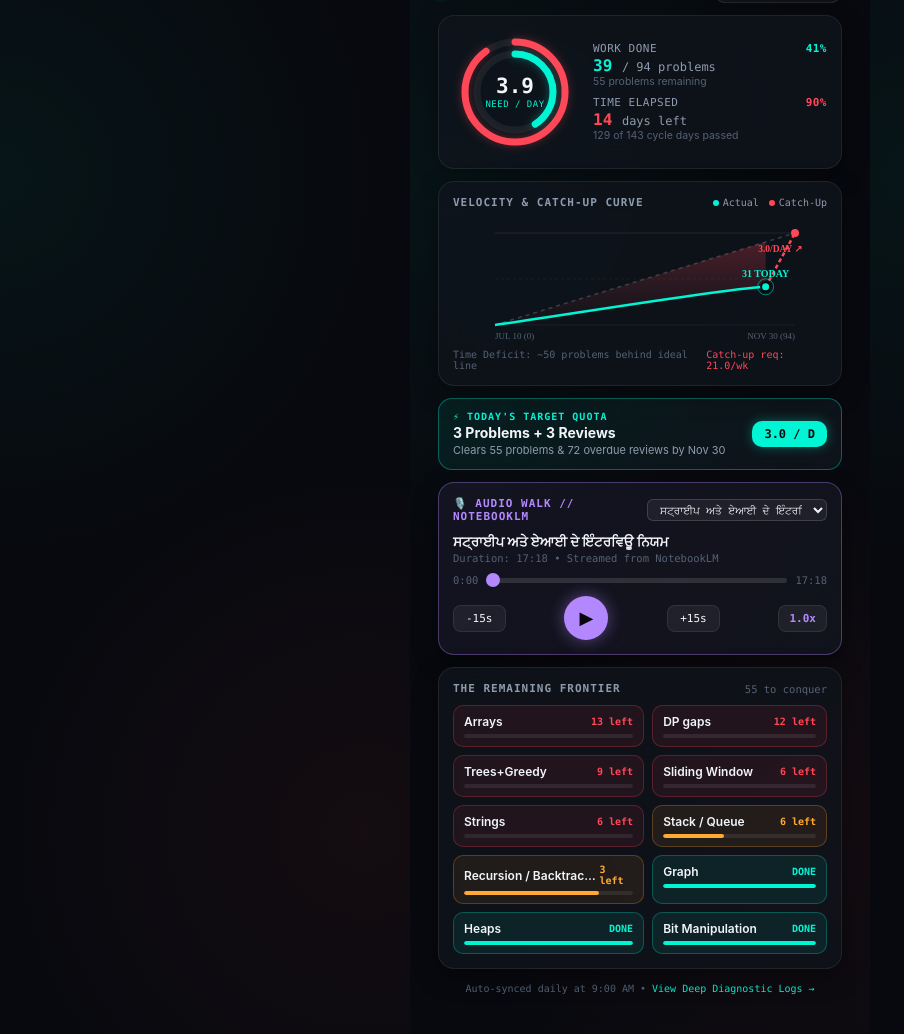
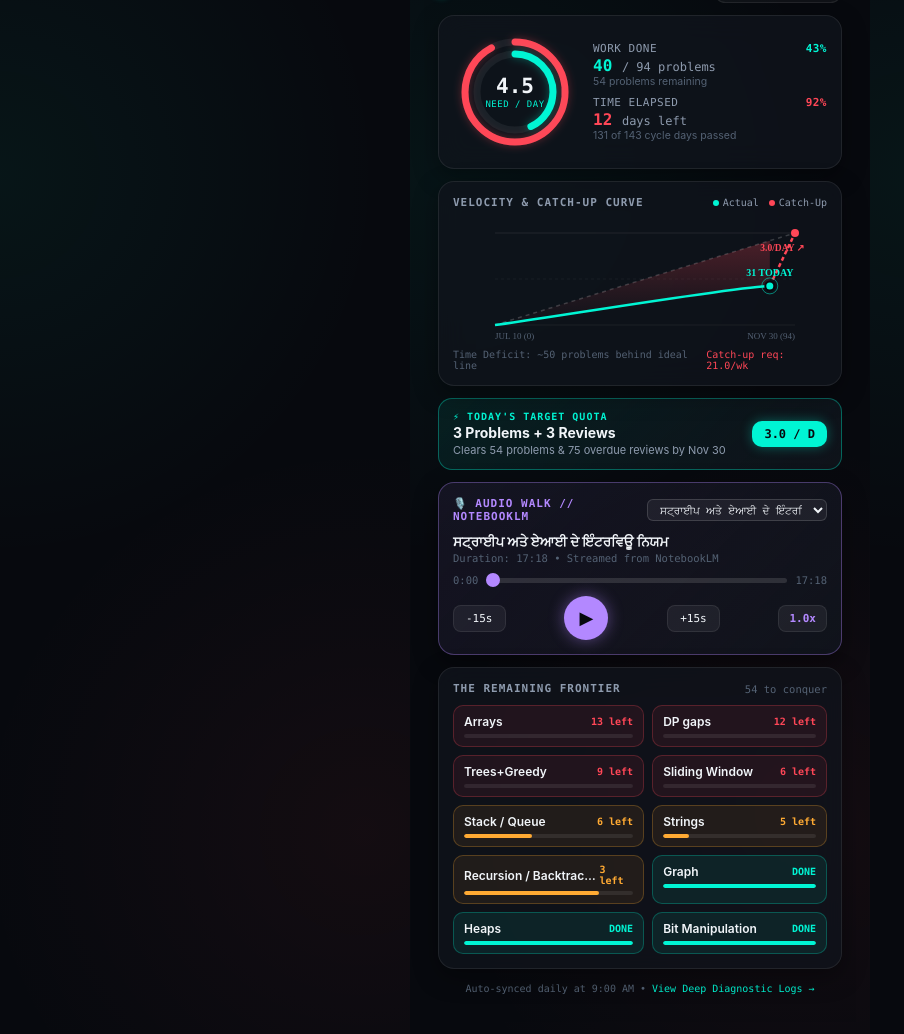
Before and after one commit to parvinder0100-droid/interview-prep-dashboard, a plain HTML site: page index.html in a window 1280 px wide. Shown: the part 44-1078 px from the top of the page, without its empty margins (0-904 px from the left). Drawn offline with Linux system fonts and the light colour scheme.

Commit message:
Update daily dashboard 2026-11-18 09:23

```diff
--- a/index.html
+++ b/index.html
@@ -118,7 +118,7 @@ html, body {
   stroke-linecap: round;
   fill: none;
   stroke-dasharray: 314.2;
-  stroke-dashoffset: 31.4;
+  stroke-dashoffset: 25.1;
   filter: drop-shadow(0 0 4px var(--time-glow));
 }
 .ring-work {
@@ -126,7 +126,7 @@ html, body {
   stroke-linecap: round;
   fill: none;
   stroke-dasharray: 238.8;
-  stroke-dashoffset: 140.9;
+  stroke-dashoffset: 136.1;
   filter: drop-shadow(0 0 4px var(--accent-glow));
 }
 .ring-center-txt {
@@ -480,7 +480,7 @@ html, body {
           <circle class="ring-work" cx="62" cy="62" r="38" stroke-width="7"></circle>
         </svg>
         <div class="ring-center-txt">
-          <div class="ring-main">3.9</div>
+          <div class="ring-main">4.5</div>
           <div class="ring-sub">NEED / DAY</div>
         </div>
       </div>
@@ -489,19 +489,19 @@ html, body {
         <div class="stat-item">
           <div class="stat-hdr">
             <span>Work Done</span>
-            <span style="color:var(--accent);font-weight:bold;">41%</span>
+            <span style="color:var(--accent);font-weight:bold;">43%</span>
           </div>
-          <div class="stat-val accent">39 <span style="font-size:12px;color:var(--text-muted);font-weight:normal;">/ 94 problems</span></div>
-          <div class="stat-note">55 problems remaining</div>
+          <div class="stat-val accent">40 <span style="font-size:12px;color:var(--text-muted);font-weight:normal;">/ 94 problems</span></div>
+          <div class="stat-note">54 problems remaining</div>
         </div>
 
         <div class="stat-item">
           <div class="stat-hdr">
             <span>Time Elapsed</span>
-            <span style="color:var(--time-coral);font-weight:bold;">90%</span>
+            <span style="color:var(--time-coral);font-weight:bold;">92%</span>
           </div>
-          <div class="stat-val crit">14 <span style="font-size:12px;color:var(--text-muted);font-weight:normal;">days left</span></div>
-          <div class="stat-note">129 of 143 cycle days passed</div>
+          <div class="stat-val crit">12 <span style="font-size:12px;color:var(--text-muted);font-weight:normal;">days left</span></div>
+          <div class="stat-note">131 of 143 cycle days passed</div>
         </div>
       </div>
     </div>
@@ -534,27 +534,27 @@ html, body {
       <path d="M 35.0 110.0 L 335.0 18.0" fill="none" stroke="rgba(255,255,255,0.18)" stroke-width="1.5" stroke-dasharray="4,4"/>
 
       <!-- Shaded Deficit Area -->
-      <path d="M 305.6 27.0 L 305.6 71.8 L 35.0 110.0 Z" fill="url(#deficitGrad)"/>
+      <path d="M 309.8 25.7 L 309.8 70.9 L 35.0 110.0 Z" fill="url(#deficitGrad)"/>
 
       <!-- Actual Progress Line -->
-      <path d="M 35.0 110.0 C 75.0 105.0, 275.6 71.8, 305.6 71.8" fill="none" stroke="var(--accent)" stroke-width="2.5"/>
+      <path d="M 35.0 110.0 C 75.0 105.0, 279.8 70.9, 309.8 70.9" fill="none" stroke="var(--accent)" stroke-width="2.5"/>
 
       <!-- Catch-up Slope to Target End (Steep red/coral dotted line) -->
-      <path d="M 305.6 71.8 L 335.0 18.0" fill="none" stroke="var(--time-coral)" stroke-width="2.5" stroke-dasharray="4,3"/>
+      <path d="M 309.8 70.9 L 335.0 18.0" fill="none" stroke="var(--time-coral)" stroke-width="2.5" stroke-dasharray="4,3"/>
 
       <!-- Current Position Marker -->
-      <circle cx="305.6" cy="71.8" r="4.5" fill="var(--accent)" stroke="#07090E" stroke-width="2"/>
-      <circle cx="305.6" cy="71.8" r="8" fill="none" stroke="var(--accent)" stroke-opacity="0.5"/>
+      <circle cx="309.8" cy="70.9" r="4.5" fill="var(--accent)" stroke="#07090E" stroke-width="2"/>
+      <circle cx="309.8" cy="70.9" r="8" fill="none" stroke="var(--accent)" stroke-opacity="0.5"/>
 
       <!-- End Target Goal Marker -->
       <circle cx="335.0" cy="18.0" r="4" fill="var(--time-coral)"/>
 
       <!-- Annotations in SVG -->
       <text x="35.0" y="124.0" font-family="ui-monospace" font-size="9" fill="var(--text-dim)">JUL 10 (0)</text>
-      <text x="305.6" y="61.829787234042556" text-anchor="middle" font-family="ui-monospace" font-size="10" font-weight="bold" fill="var(--accent)">31 TODAY</text>
+      <text x="309.8" y="60.851063829787236" text-anchor="middle" font-family="ui-monospace" font-size="10" font-weight="bold" fill="var(--accent)">31 TODAY</text>
       <text x="335.0" y="124.0" text-anchor="end" font-family="ui-monospace" font-size="9" fill="var(--text-dim)">NOV 30 (94)</text>
 
-      <text x="320.3" y="36.9" text-anchor="middle" font-family="ui-monospace" font-size="9.5" font-weight="bold" fill="var(--time-coral)">3.0/DAY ↗</text>
+      <text x="322.4" y="36.4" text-anchor="middle" font-family="ui-monospace" font-size="9.5" font-weight="bold" fill="var(--time-coral)">3.0/DAY ↗</text>
     </svg>
 
     <div class="chart-caption">
@@ -568,7 +568,7 @@ html, body {
     <div class="mission-left">
       <div class="mission-tag">⚡ TODAY'S TARGET QUOTA</div>
       <div class="mission-target">3 Problems + 3 Reviews</div>
-      <div class="mission-sub">Clears 55 problems & 72 overdue reviews by Nov 30</div>
+      <div class="mission-sub">Clears 54 problems & 75 overdue reviews by Nov 30</div>
     </div>
     <div class="mission-badge">3.0 / D</div>
   </div>
@@ -608,7 +608,7 @@ html, body {
   <div class="card">
     <div class="frontier-hdr">
       <div class="frontier-title">The Remaining Frontier</div>
-      <span style="font-family:var(--mono);font-size:10.5px;color:var(--text-dim);">55 to conquer</span>
+      <span style="font-family:var(--mono);font-size:10.5px;color:var(--text-dim);">54 to conquer</span>
     </div>
     <div class="frontier-grid">
 
@@ -648,15 +648,6 @@ html, body {
             <div class="topic-bar-fill" style="width:0%; background:var(--crit);"></div>
           </div>
         </div>
-        <div class="topic-chip" style="background:rgba(255, 71, 87, 0.08); border-color:rgba(255, 71, 87, 0.25);">
-          <div class="topic-meta">
-            <span class="topic-title">Strings</span>
-            <span class="topic-tag" style="color:var(--crit);">6 left</span>
-          </div>
-          <div class="topic-bar-bg">
-            <div class="topic-bar-fill" style="width:0%; background:var(--crit);"></div>
-          </div>
-        </div>
         <div class="topic-chip" style="background:rgba(255, 170, 51, 0.08); border-color:rgba(255, 170, 51, 0.25);">
           <div class="topic-meta">
             <span class="topic-title">Stack / Queue</span>
@@ -664,6 +655,15 @@ html, body {
           </div>
           <div class="topic-bar-bg">
             <div class="topic-bar-fill" style="width:40%; background:var(--warn);"></div>
+          </div>
+        </div>
+        <div class="topic-chip" style="background:rgba(255, 170, 51, 0.08); border-color:rgba(255, 170, 51, 0.25);">
+          <div class="topic-meta">
+            <span class="topic-title">Strings</span>
+            <span class="topic-tag" style="color:var(--warn);">5 left</span>
+          </div>
+          <div class="topic-bar-bg">
+            <div class="topic-bar-fill" style="width:17%; background:var(--warn);"></div>
           </div>
         </div>
         <div class="topic-chip" style="background:rgba(255, 170, 51, 0.08); border-color:rgba(255, 170, 51, 0.25);">
```
Also changed, not shown: full.html (+1 -1 lines), minimal.html (+27 -27 lines).
